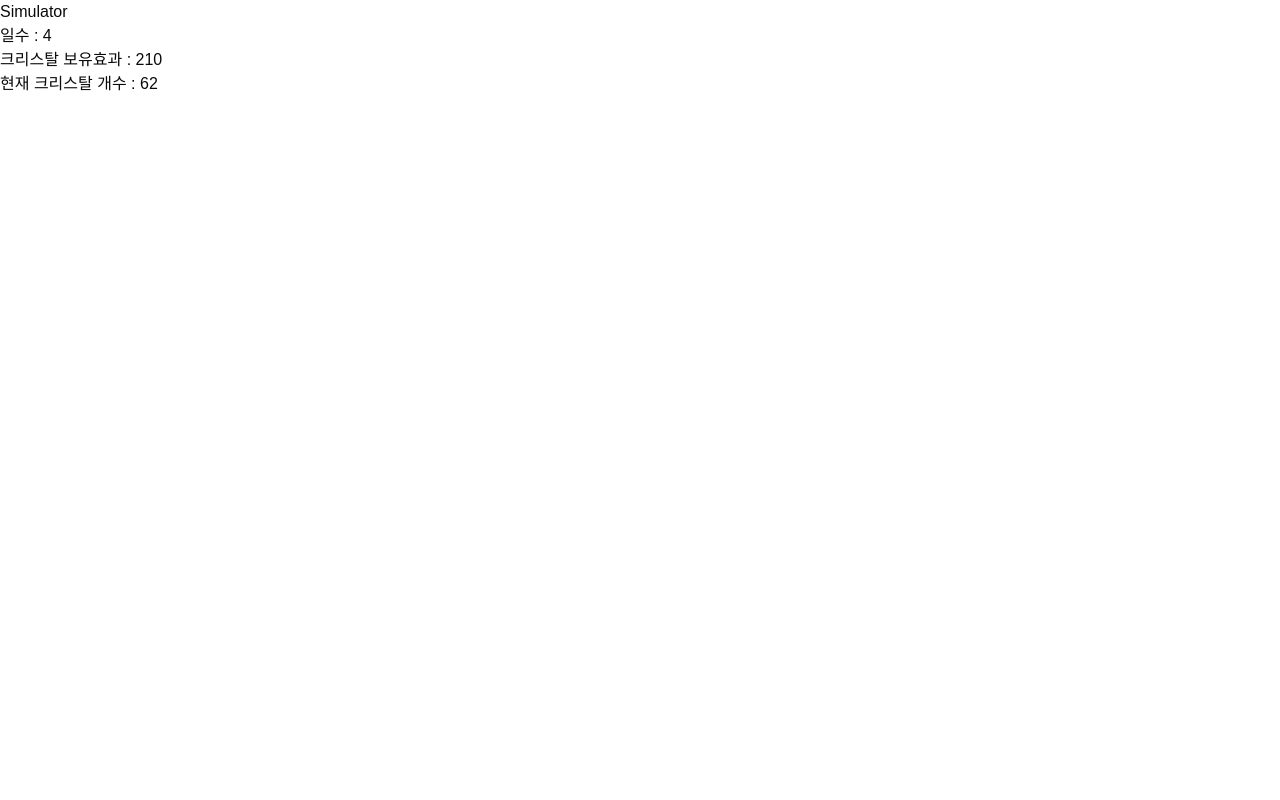
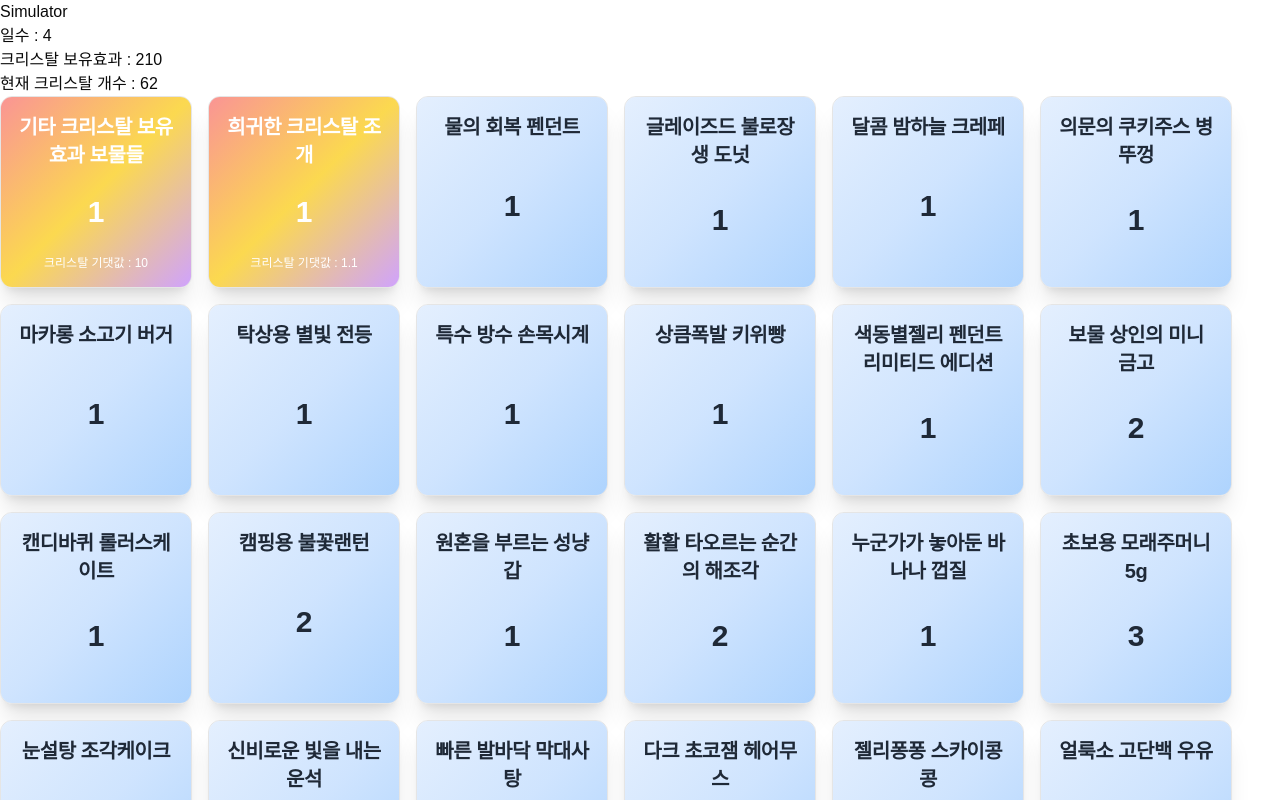
Before and after one commit to syki66/cookierun-crystal-simulator, a Next.js app: page / in a window 1280 px wide. Shown: the top 800 px of the page. Built offline with nearby package versions, Linux system fonts and the light colour scheme.

Commit message:
feat: 인벤토리 컴포넌트 추가

```diff
--- /dev/null
+++ b/components/inventory.tsx
@@ -0,0 +1,51 @@
+import {
+  Card,
+  CardContent,
+  CardDescription,
+  CardTitle,
+} from '@/components/ui/card';
+import { inventoryProps } from '@/types/inventory';
+import { useEffect } from 'react';
+
+interface InventoryProps {
+  items: inventoryProps[];
+}
+
+const Inventory: React.FC<InventoryProps> = ({ items }) => {
+  return (
+    <div className="flex flex-wrap gap-4">
+      {items.map((item: inventoryProps) => (
+        <div className="">
+          <Card className="w-48 h-48 overflow-hidden rounded-xl shadow-xl transform transition-all hover:scale-105 hover:shadow-2xl">
+            <div
+              className={`absolute inset-0 bg-gradient-to-br ${
+                item.name.includes('크리스탈')
+                  ? 'from-red-400 via-yellow-400 via-green-400 via-blue-400 via-indigo-400 to-purple-400'
+                  : 'from-blue-100 via-blue-200 to-blue-300'
+              } animate-gradient opacity-75`}
+            ></div>
+            <CardContent
+              className={`relative h-full flex flex-col items-center justify-between ${
+                item.name.includes('크리스탈') ? 'text-white' : 'text-gray-800'
+              } p-4 z-10`}
+            >
+              <CardTitle className="text-xl font-bold text-center">
+                {item.name}
+              </CardTitle>
+              <p className="text-3xl font-bold">{item.count}</p>
+              {
+                <CardDescription className="text-center text-xs text-white">
+                  {item.expectedValue !== 0
+                    ? `크리스탈 기댓값 : ${item.expectedValue}`
+                    : ''}
+                </CardDescription>
+              }
+            </CardContent>
+          </Card>
+        </div>
+      ))}
+    </div>
+  );
+};
+
+export default Inventory;
--- a/components/simulator.tsx
+++ b/components/simulator.tsx
@@ -4,6 +4,8 @@ import { useEffect, useState } from 'react';
 
 import { gachaMachine } from '@/lib/gacha';
 import { inventoryProps } from '@/types/inventory';
+import Inventory from './inventory';
+import { moveCrystalToFront } from '@/lib/sort';
 
 const Simulator: React.FC = () => {
   const [crystals, setCrystals] = useState(0); // 현재 보유한 크리스탈 개수
@@ -15,7 +17,7 @@ const Simulator: React.FC = () => {
 
   useEffect(() => {
     let _inventory: inventoryProps[] = [
-      { name: '기타 크리스탈 보유효과', count: 1, expectedValue: 10 },
+      { name: '기타 크리스탈 보유효과 보물들', count: 1, expectedValue: 10 },
     ];
     let _crystals = 0;
     let _crystalsPerDay = 0;
@@ -58,6 +60,7 @@ const Simulator: React.FC = () => {
       <div>일수 : {date}</div>
       <div>크리스탈 보유효과 : {crystalsPerDay}</div>
       <div>현재 크리스탈 개수 : {crystals}</div>
+      <Inventory items={moveCrystalToFront(inventory)} />
     </>
   );
 };
--- /dev/null
+++ b/components/ui/card.tsx
@@ -0,0 +1,76 @@
+import * as React from "react"
+
+import { cn } from "@/lib/utils"
+
+const Card = React.forwardRef<
+  HTMLDivElement,
+  React.HTMLAttributes<HTMLDivElement>
+>(({ className, ...props }, ref) => (
+  <div
+    ref={ref}
+    className={cn(
+      "rounded-xl border bg-card text-card-foreground shadow",
+      className
+    )}
+    {...props}
+  />
+))
+Card.displayName = "Card"
+
+const CardHeader = React.forwardRef<
+  HTMLDivElement,
+  React.HTMLAttributes<HTMLDivElement>
+>(({ className, ...props }, ref) => (
+  <div
+    ref={ref}
+    className={cn("flex flex-col space-y-1.5 p-6", className)}
+    {...props}
+  />
+))
+CardHeader.displayName = "CardHeader"
+
+const CardTitle = React.forwardRef<
+  HTMLDivElement,
+  React.HTMLAttributes<HTMLDivElement>
+>(({ className, ...props }, ref) => (
+  <div
+    ref={ref}
+    className={cn("font-semibold leading-none tracking-tight", className)}
+    {...props}
+  />
+))
+CardTitle.displayName = "CardTitle"
+
+const CardDescription = React.forwardRef<
+  HTMLDivElement,
+  React.HTMLAttributes<HTMLDivElement>
+>(({ className, ...props }, ref) => (
+  <div
+    ref={ref}
+    className={cn("text-sm text-muted-foreground", className)}
+    {...props}
+  />
+))
+CardDescription.displayName = "CardDescription"
+
+const CardContent = React.forwardRef<
+  HTMLDivElement,
+  React.HTMLAttributes<HTMLDivElement>
+>(({ className, ...props }, ref) => (
+  <div ref={ref} className={cn("p-6 pt-0", className)} {...props} />
+))
+CardContent.displayName = "CardContent"
+
+const CardFooter = React.forwardRef<
+  HTMLDivElement,
+  React.HTMLAttributes<HTMLDivElement>
+>(({ className, ...props }, ref) => (
+  <div
+    ref={ref}
+    className={cn("flex items-center p-6 pt-0", className)}
+    {...props}
+  />
+))
+CardFooter.displayName = "CardFooter"
+
+export { Card, CardHeader, CardFooter, CardTitle, CardDescription, CardContent }
--- /dev/null
+++ b/lib/sort.ts
@@ -0,0 +1,9 @@
+import { inventoryProps } from '@/types/inventory';
+
+// 크리스탈 키워드를 배열 최상단으로 이동해주는 함수
+export const moveCrystalToFront = (items: inventoryProps[]) => {
+  const crystalObjects = items.filter((item) => item.name.includes('크리스탈'));
+  const otherObjects = items.filter((item) => !item.name.includes('크리스탈'));
+
+  return [...crystalObjects, ...otherObjects];
+};
```
